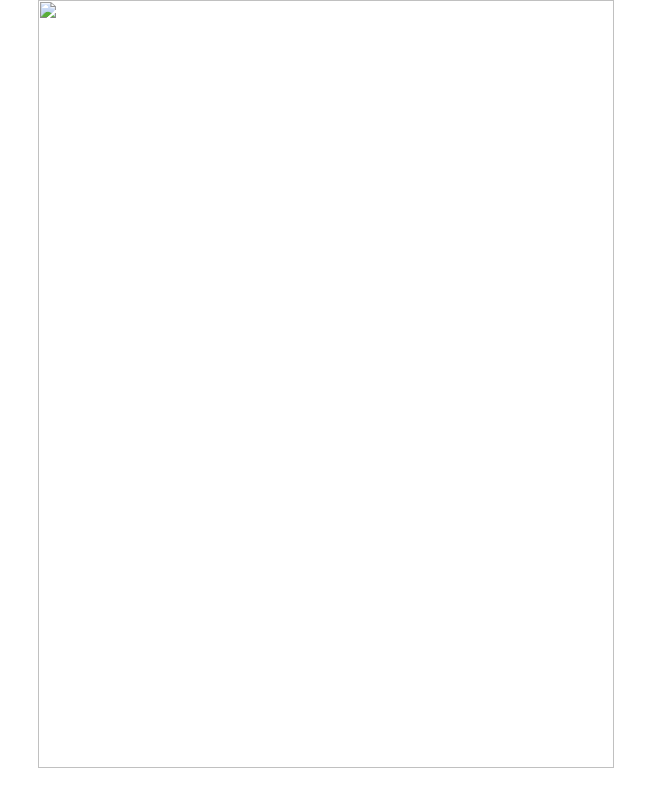
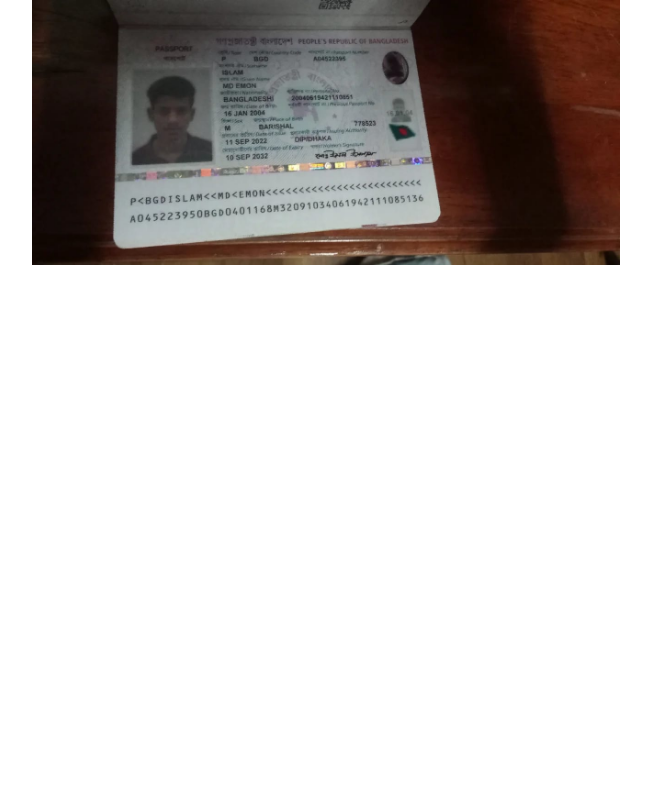
Before and after one commit to WorkspotCanada/VisaCheak, a plain HTML site: page SadikulP.html in a window 1280 px wide. Shown: the whole page, without its empty margins (314-965 px from the left). Drawn offline with Linux system fonts and the light colour scheme.

Commit message:
Update SadikulP.html

```diff
--- a/SadikulP.html
+++ b/SadikulP.html
@@ -7,7 +7,7 @@
 </head>
 <body>
     <div class="img">
-    <img src="imeg/SadikulP.jpeg" alt="">
+    <img src="imeg/SadikulP.jpg" alt="">
 </div>
 </body>
 </html>
```
